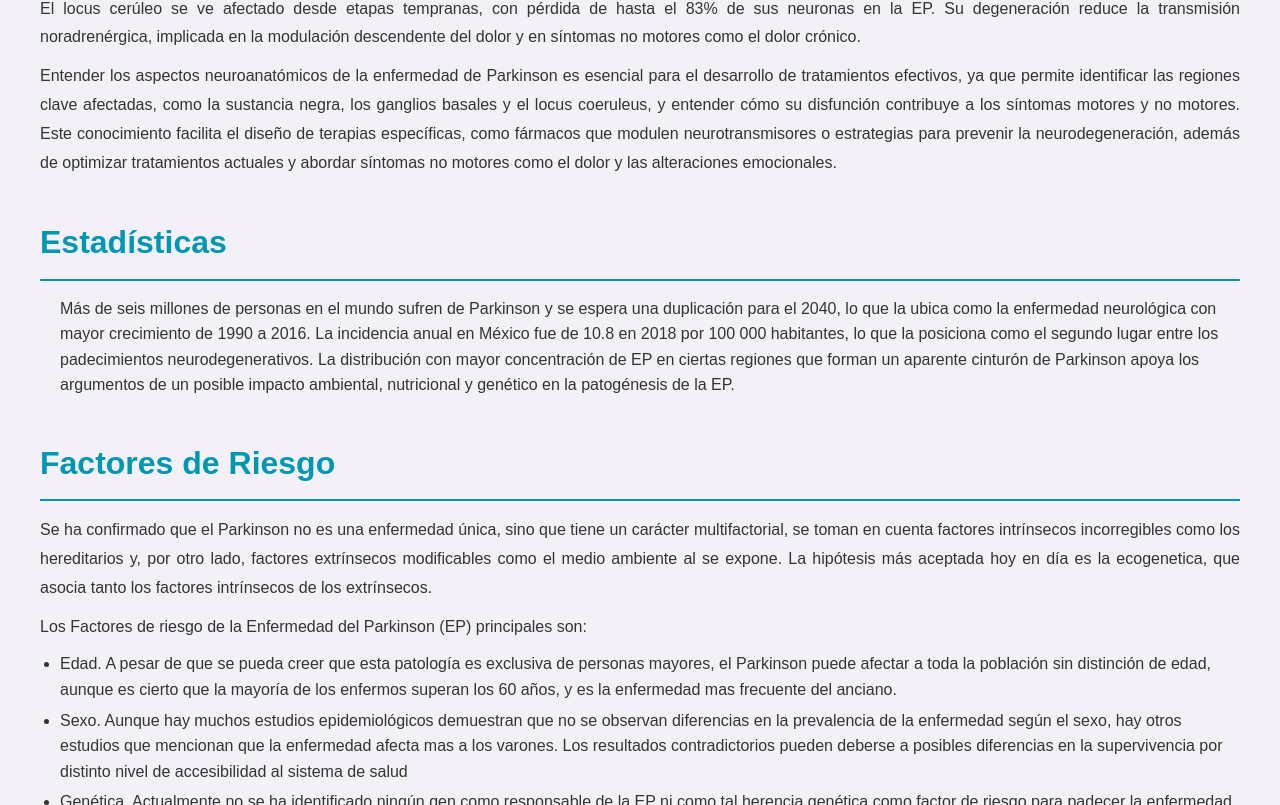
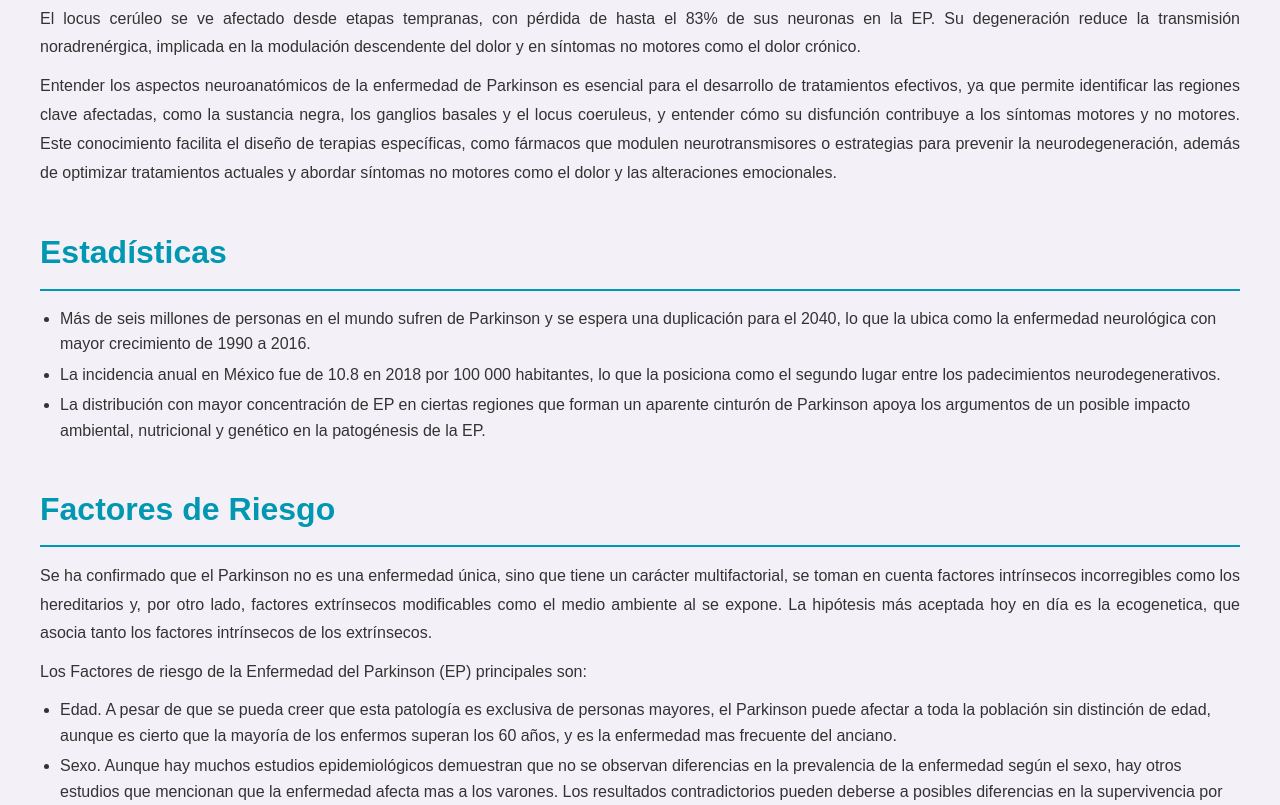
Before and after one commit to ZAV000/Neuro, a plain HTML site: page index.html in a window 1280 px wide. Shown: the part 1297-2102 px from the top of the page. Drawn offline with Linux system fonts and the light colour scheme.

Commit message:
Update index.html

```diff
--- a/index.html
+++ b/index.html
@@ -45,7 +45,8 @@ document.addEventListener('DOMContentLoaded', () => {
 
     <header>
         <h1>Enfermedad de parkinson</h1>
-        <p><strong>Integrantes: </strong>Aguirre Villaseñor Telma Zoé | Carlos De La Torre Juan Diego | Durán Hernández Jimena | Escamilla Salas Laura Andrea | Rodriguez Delgado Elisa | Ruíz Macías Daniela</p>
+        <p><strong>Integrantes: </strong></p>
+        <p>Aguirre Villaseñor Telma Zoé | Carlos De La Torre Juan Diego | Durán Hernández Jimena | Escamilla Salas Laura Andrea | Rodriguez Delgado Elisa | Ruíz Macías Daniela</p>
     </header>
 
    <main>
@@ -74,9 +75,9 @@ document.addEventListener('DOMContentLoaded', () => {
         <section id="estadisticas">
             <h2>Estadísticas</h2>
             <ul>
-                <il>Más de seis millones de personas en el mundo sufren de Parkinson y se espera una duplicación para el 2040, lo que la ubica como la enfermedad neurológica con mayor crecimiento de 1990 a 2016.</il>
-                <il>La incidencia anual en México fue de 10.8 en 2018 por 100 000 habitantes, lo que la posiciona como el segundo lugar entre los padecimientos neurodegenerativos.</il>
-                <il>La distribución con mayor concentración de EP en ciertas regiones que forman un aparente cinturón de Parkinson apoya los argumentos de un posible impacto ambiental, nutricional y genético en la patogénesis de la EP.</il>
+                <li>Más de seis millones de personas en el mundo sufren de Parkinson y se espera una duplicación para el 2040, lo que la ubica como la enfermedad neurológica con mayor crecimiento de 1990 a 2016.</li>
+                <li>La incidencia anual en México fue de 10.8 en 2018 por 100 000 habitantes, lo que la posiciona como el segundo lugar entre los padecimientos neurodegenerativos.</li>
+                <li>La distribución con mayor concentración de EP en ciertas regiones que forman un aparente cinturón de Parkinson apoya los argumentos de un posible impacto ambiental, nutricional y genético en la patogénesis de la EP.</li>
             </ul>
         </section>
 
```
